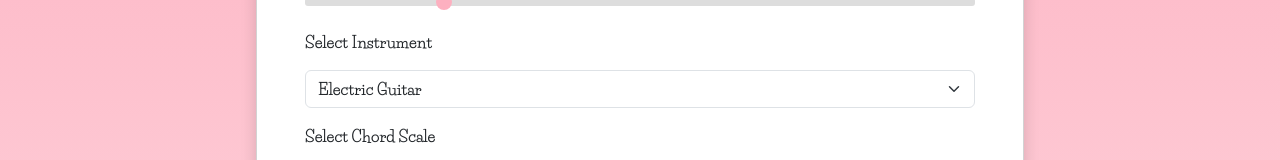
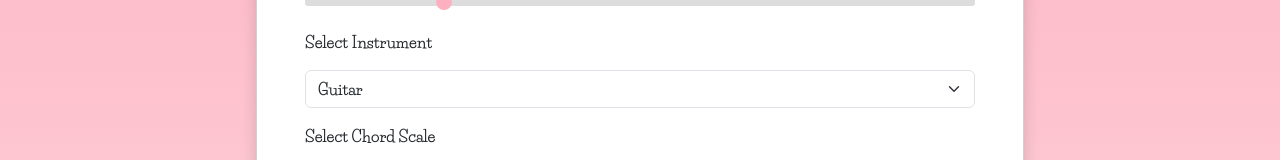
Before and after one commit to Yikemlone/lofi-ai, a React (Vite) app in the folder react/: page / in a window 1280 px wide. Shown: the part 275-435 px from the top of the page. Built offline with nearby package versions, Linux system fonts and the light colour scheme.

Commit message:
Made some adjustments

```diff
--- a/react/src/App.tsx
+++ b/react/src/App.tsx
@@ -20,7 +20,7 @@ function App() {
   const [scaleKey, setChordKey] = useState('e_major_scale');
   const [isBusy, setIsBusy] = useState(false);
   const [scaleImage, setScaleImg] = useState("scales/e_major_scale_open.png");
-  const [instrument, setInstrument] = useState("electric_guitar");
+  const [instrument, setInstrument] = useState("guitar");
 
   const getChords = async () => {
     scroller.scrollTo('generatingChords', {
@@ -69,8 +69,8 @@ function App() {
         <label htmlFor="instrument" className="form-label my-2">Select Instrument</label>
         <select className="form-select my-2" id="instrument"
           aria-label="Instrument" onChange={(e) => handleInstrumentChange(e)}>
-            <option value={"electric_guitar"}>Electric Guitar</option>
-            <option value="guitar">Guitar</option>
+            <option value={"guitar"}>Guitar</option>
+            <option value="electric_guitar">Electric Guitar</option>
             <option value="secret">Secret</option>
         </select>
         <label htmlFor="chord-key" className="form-label my-2">Select Chord Scale</label>
--- a/react/src/Chord.tsx
+++ b/react/src/Chord.tsx
@@ -60,10 +60,10 @@ function Chord({ Chord, Notes, Quality, Root, Scale} : Props) {
                     <button className="btn btn-outline-primary mx-1" onClick={() => setOpenNotes(true)}>?</button>
                     <Popup open={openNotes} closeOnDocumentClick={false} onClose={() => setOpenNotes(false)} modal>
                       <div className="mx-5 px-5 py-5">
-                        <p>This chord is in the key of <b style={{fontWeight:"bolder"}}>{formatted_scale}</b> because all of the notes are within the scale.</p>
-                        <p>The {formatted_scale} contains all these notes:</p>
+                        <p>This chord belongs to the key of {formatted_scale} because all its notes are within this scale.</p>
+                        <p>The {formatted_scale} comprises the following notes:</p>
                         <p>{(SCALES as any)[Scale].join(' ')}</p>
-                        <p>These are the notes in the chord: {Notes}</p>
+                        <p>Here are the notes in the chord: {Notes}</p>
                         <button onClick={() => setOpenNotes(false)} className="btn btn-danger mx-1">Close</button>
                       </div>
                     </Popup>
```
Also changed, not shown: 3 other files (tests, documents, lock files or other folders).
